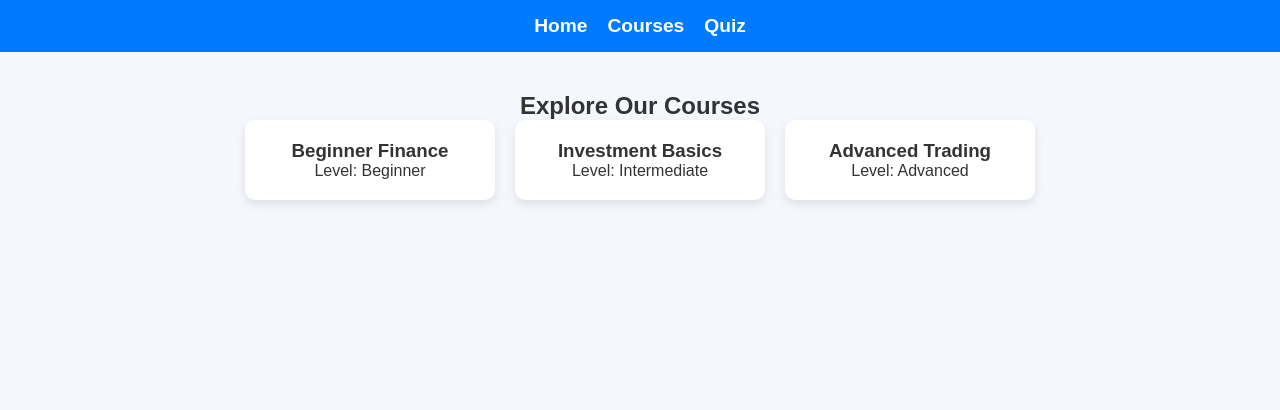
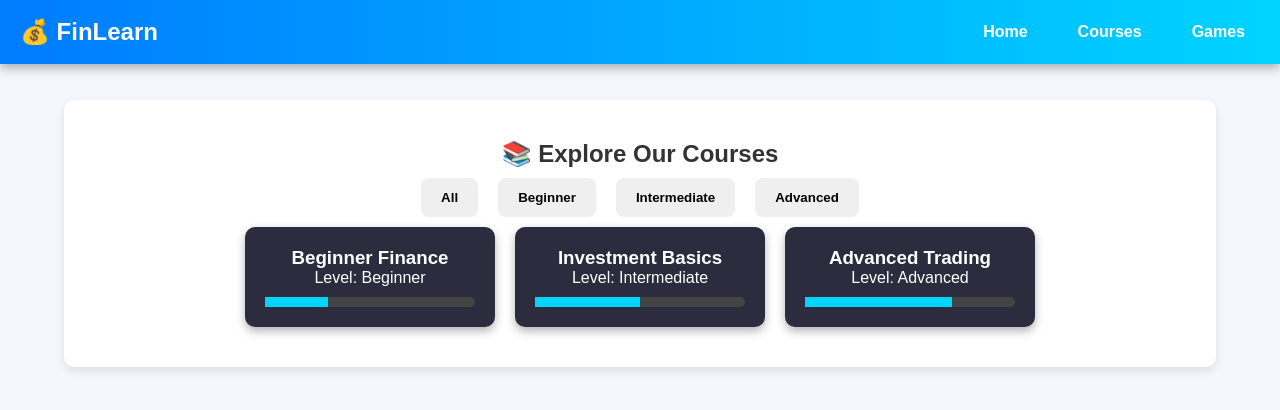
Before and after one commit to famedjoel/FinLit, a React (Vite) app in the folder FinLit/: page /courses in a window 1280 px wide. Shown: the top 410 px of the page. Built offline with nearby package versions, Linux system fonts and the light colour scheme.

Commit message:
improving gaming

```diff
--- a/FinLit/package.json
+++ b/FinLit/package.json
@@ -15,6 +15,8 @@
     "express": "^4.21.2",
     "nodemon": "^3.1.9",
     "react": "^19.0.0",
+    "react-dnd": "^16.0.1",
+    "react-dnd-html5-backend": "^16.0.1",
     "react-dom": "^19.0.0",
     "react-router-dom": "^7.1.5"
   },
--- a/FinLit/src/App.jsx
+++ b/FinLit/src/App.jsx
@@ -1,8 +1,9 @@
 import { BrowserRouter as Router, Routes, Route, Link } from "react-router-dom";
 import LandingPage from "./pages/LandingPage";
 import CourseDashboard from "./pages/CourseDashboard";
-import Quiz from "./pages/Quiz";
+import Games from "./pages/Games";
 import "./styles.css";
+import "./index.css";
 
 function App() {
   return (
@@ -10,9 +11,12 @@ function App() {
       <div className="app-container">
         {/* Navigation Bar */}
         <nav className="navbar">
-          <Link to="/" className="nav-link">Home</Link>
-          <Link to="/courses" className="nav-link">Courses</Link>
-          <Link to="/quiz" className="nav-link">Quiz</Link>
+          <div className="logo">💰 FinLearn</div>
+          <div className="nav-links">
+            <Link to="/" className="nav-link">Home</Link>
+            <Link to="/courses" className="nav-link">Courses</Link>
+            <Link to="/games" className="nav-link">Games</Link>
+          </div>
         </nav>
 
         {/* Routing for different pages */}
@@ -20,7 +24,7 @@ function App() {
           <Routes>
             <Route path="/" element={<LandingPage />} />
             <Route path="/courses" element={<CourseDashboard />} />
-            <Route path="/quiz" element={<Quiz />} />
+            <Route path="/games" element={<Games />} />
           </Routes>
         </div>
       </div>
--- a/FinLit/src/pages/CourseDashboard.jsx
+++ b/FinLit/src/pages/CourseDashboard.jsx
@@ -1,18 +1,38 @@
+import { useState } from "react";
+
 function CourseDashboard() {
   const courses = [
-      { title: "Beginner Finance", level: "Beginner" },
-      { title: "Investment Basics", level: "Intermediate" },
-      { title: "Advanced Trading", level: "Advanced" },
+    { title: "Beginner Finance", level: "Beginner", progress: 30 },
+    { title: "Investment Basics", level: "Intermediate", progress: 50 },
+    { title: "Advanced Trading", level: "Advanced", progress: 70 },
   ];
+
+  const [selectedLevel, setSelectedLevel] = useState("All");
+
+  const filteredCourses = selectedLevel === "All"
+    ? courses
+    : courses.filter(course => course.level === selectedLevel);
 
   return (
     <div className="dashboard-container">
-        <h2>Explore Our Courses</h2>
+      <h2>📚 Explore Our Courses</h2>
+
+      <div className="filter-buttons">
+        {["All", "Beginner", "Intermediate", "Advanced"].map(level => (
+          <button key={level} className="btn-filter" onClick={() => setSelectedLevel(level)}>
+            {level}
+          </button>
+        ))}
+      </div>
+
       <div className="course-list">
-          {courses.map((course, index) => (
+        {filteredCourses.map((course, index) => (
           <div key={index} className="course-card">
             <h3>{course.title}</h3>
             <p>Level: {course.level}</p>
+            <div className="progress-bar">
+              <div className="progress" style={{ width: `${course.progress}%` }}></div>
+            </div>
           </div>
         ))}
       </div>
--- /dev/null
+++ b/FinLit/src/pages/Games.jsx
@@ -0,0 +1,54 @@
+import { Link } from "react-router-dom";
+
+function Games() {
+  return (
+    <div className="games-container">
+      <h2>🎮 Choose Your Game</h2>
+      <div className="game-options">
+        <Link to="/games/quiz" className="game-card">
+          <h3>📘 Financial Trivia</h3>
+          <p>Test your financial knowledge with multiple-choice questions.</p>
+        </Link>
+        <Link to="/games/debt-trap" className="game-card">
+          <h3>🚨 Avoid the Debt Trap</h3>
+          <p>Make smart financial choices to stay debt-free while enjoying life.</p>
+        </Link>
+        <Link to="/games/30-day-savings" className="game-card">
+          <h3>💰 The 30-Day Savings Challenge</h3>
+          <p>Complete daily money-saving tasks to reach your goal.</p>
+        </Link>
+        <Link to="/games/money-match" className="game-card">
+  <h3>💳 Money Match: Needs vs. Wants</h3>
+  <p>Drag and drop expenses into the correct category.</p>
+</Link>
+
+        <Link to="/games/lifestyle-inflation" className="game-card">
+          <h3>📈 Lifestyle Inflation Trap</h3>
+          <p>Decide between upgrading your lifestyle or saving for the future.</p>
+        </Link>
+        <Link to="/games/emergency-fund" className="game-card">
+          <h3>⚠️ Emergency Fund Rush</h3>
+          <p>Save up for emergencies while dealing with surprise expenses.</p>
+        </Link>
+        <Link to="/games/battle-of-budgets" className="game-card">
+          <h3>🛠️ Battle of the Budgets</h3>
+          <p>Compete to create the most efficient budget.</p>
+        </Link>
+        <Link to="/games/lemonade-stand" className="game-card">
+          <h3>🍋 The Lemonade Stand Game</h3>
+          <p>Run a lemonade business and manage pricing, marketing, and profits.</p>
+        </Link>
+        <Link to="/games/credit-score" className="game-card">
+          <h3>🏦 The Credit Score Game</h3>
+          <p>Make financial choices that impact your credit score over time.</p>
+        </Link>
+        <Link to="/games/loan-shark" className="game-card">
+          <h3>💸 The Loan Shark Challenge</h3>
+          <p>Evaluate different loan offers and pick the best one.</p>
+        </Link>
+      </div>
+    </div>
+  );
+}
+
+export default Games;
--- a/FinLit/src/pages/LandingPage.jsx
+++ b/FinLit/src/pages/LandingPage.jsx
@@ -2,10 +2,10 @@ function LandingPage() {
   return (
     <div className="landing-container">
       <h1>Welcome to Financial Literacy Hub</h1>
-      <p>Learn about investing, budgeting, and financial planning interactively.</p>
+      <p className="sub-text">Master investing, budgeting, and trading with real-world simulations.</p>
       <div className="btn-container">
-        <a href="/courses" className="btn-primary">Start Learning</a>
-        <a href="/quiz" className="btn-secondary">Take a Quiz</a>
+        <a href="/courses" className="btn-primary">📘 Start Learning</a>
+        <a href="/quiz" className="btn-secondary">🎮 Take a Quiz</a>
       </div>
     </div>
   );
--- a/FinLit/src/styles.css
+++ b/FinLit/src/styles.css
@@ -12,43 +12,135 @@
     color: #333;
   }
 
-  /* Containers */
-  .landing-container, .dashboard-container, .quiz-container {
-    text-align: center;
-    padding: 40px;
+  /* App Container */
+  .app-container {
+    display: flex;
+    flex-direction: column;
+    align-items: center;
+    min-height: 100vh;
+    width: 100%;
+    padding-top: 80px; /* Prevent content overlap with navbar */
   }
 
   /* Navbar */
   .navbar {
+    position: fixed;
+    top: 0;
+    width: 100%;
+    background: linear-gradient(90deg, #007bff, #00d4ff);
+    padding: 15px 20px;
     display: flex;
-    justify-content: center;
+    justify-content: space-between;
+    align-items: center;
+    box-shadow: 0px 4px 10px rgba(0, 0, 0, 0.3);
+    z-index: 1000;
+  }
+
+  .logo {
+    font-size: 1.5rem;
+    font-weight: bold;
+    color: white;
+  }
+
+  /* Menu Icon */
+.menu-icon {
+    display: none;
+    font-size: 2rem;
+    color: white;
+    cursor: pointer;
+  }
+
+  .nav-links {
+    display: flex;
     gap: 20px;
-    width: 100%;
-    background: #007bff;
-    padding: 15px 0;
   }
 
   .nav-link {
     text-decoration: none;
     color: white;
-    font-size: 1.2rem;
+    font-size: 1rem;
     font-weight: bold;
-    transition: 0.3s;
+    padding: 8px 15px;
+    border-radius: 5px;
+    transition: all 0.3s ease;
   }
 
   .nav-link:hover {
-    color: #ffdd57;
+    background: rgba(255, 255, 255, 0.2);
   }
 
-  /* Buttons */
-  .btn-primary, .btn-secondary {
+  /* Responsive Navbar */
+  @media (max-width: 768px) {
+    .menu-icon {
+      display: block;
+    }
+
+    .nav-links {
+      position: absolute;
+      top: 60px;
+      right: 0;
+      background: rgba(0, 123, 255, 0.95);
+      width: 200px;
+      flex-direction: column;
+      align-items: center;
+      gap: 10px;
+      padding: 15px;
+      border-radius: 5px;
+      box-shadow: 0px 4px 10px rgba(0, 0, 0, 0.3);
+      display: none;
+    }
+
+    .nav-links.show {
+      display: flex;
+    }
+
+    .nav-link {
+      width: 100%;
+      text-align: center;
+      padding: 10px;
+    }
+  }
+
+  /* Content Styling */
+  .content-container {
+    width: 90%;
+    max-width: 1200px;
+    margin: 20px auto;
+    background: white;
+    padding: 40px;
+    border-radius: 10px;
+    box-shadow: 0px 4px 10px rgba(0, 0, 0, 0.1);
+    text-align: center;
+  }
+
+/* Button Styles */
+.btn-primary, .btn-secondary, .btn-filter, .btn-answer {
     display: inline-block;
     padding: 12px 20px;
-    margin: 10px;
-    border-radius: 5px;
+    margin: 10px; /* Ensures even spacing */
+    border-radius: 8px;
     font-weight: bold;
     text-decoration: none;
     transition: 0.3s;
+    text-align: center;
+  }
+
+  .btn-container {
+    display: flex;
+    justify-content: center;
+    gap: 20px; /* Proper spacing between buttons */
+    margin-top: 20px;
+  }
+
+  .btn-answer {
+    width: 100%;
+    max-width: 250px;
+    text-align: center;
+  }
+
+  .btn-answer.disabled {
+    opacity: 0.5;
+    pointer-events: none;
   }
 
   .btn-primary {
@@ -61,16 +153,31 @@
   }
 
   .btn-secondary {
-    background: #28a745;
+    background: #ff8800;
     color: white;
   }
 
   .btn-secondary:hover {
-    background: #1e7e34;
+    background: #c76c00;
   }
 
+  /* Responsive Navbar */
+  @media (max-width: 768px) {
+    .navbar {
+      flex-direction: column;
+      padding: 10px;
+    }
+
+    .nav-links {
+      margin-top: 10px;
+      flex-direction: column;
+      gap: 10px;
+    }
+  }
+
+
   /* Course List */
-  .course-list {
+.course-list {
     display: flex;
     flex-wrap: wrap;
     justify-content: center;
@@ -78,10 +185,64 @@
   }
 
   .course-card {
-    background: white;
+    background: #2c2c3e;
+    padding: 20px;
+    border-radius: 10px;
+    box-shadow: 0px 4px 10px rgba(0, 0, 0, 0.3);
+    width: 250px;
+    text-align: center;
+    color: white;
+  }
+
+  /* Progress Bar */
+  .progress-bar {
+    height: 10px;
+    width: 100%;
+    background: #444;
+    border-radius: 5px;
+    margin-top: 10px;
+  }
+
+  .progress {
+    height: 100%;
+    background: #00d4ff;
+    transition: width 0.5s ease-in-out;
+  }
+
+
+  /* Games Page */
+.games-container {
+    text-align: center;
+    padding: 40px;
+  }
+
+  .game-options {
+    display: flex;
+    flex-wrap: wrap;
+    justify-content: center;
+    gap: 20px;
+    margin-top: 20px;
+  }
+
+  .game-card {
+    background: #fff;
     padding: 20px;
     border-radius: 10px;
     box-shadow: 0px 4px 10px rgba(0, 0, 0, 0.1);
-    width: 250px;
+    width: 300px;
     text-align: center;
+    color: #333;
+    transition: transform 0.3s ease-in-out;
+    text-decoration: none;
   }
+
+  .game-card:hover {
+    transform: scale(1.05);
+    background: #f8f9fa;
+  }
+
+  .game-card h3 {
+    margin-bottom: 10px;
+    font-size: 1.5rem;
+    color: #007bff;
+  }
```
Also changed, not shown: FinLit/src/pages/Quiz.jsx (deleted, +0 -31 lines), 1 other file (tests, documents, lock files or other folders). Lines whose indentation alone changed are shown as unchanged.
